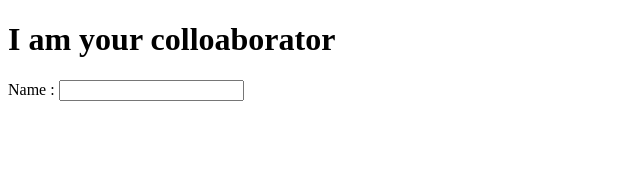
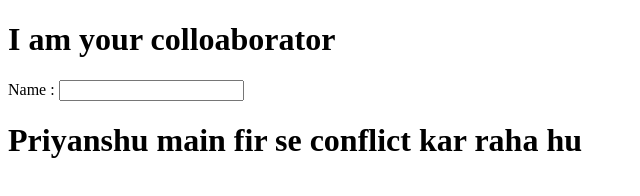
Before and after one commit to Codingguru1965/collab1, a plain HTML site: page index.html in a window 1280 px wide. Shown: the whole page, without its empty margins (0-640 px from the left). Drawn offline with Linux system fonts and the light colour scheme.

Commit message:
new change

```diff
--- a/index.html
+++ b/index.html
@@ -10,6 +10,7 @@
     <form action="">
         <label for="">Name : </label>
         <input type="text" name="" id="">
+        <h1>Priyanshu main fir se conflict kar raha hu</h1>
     </form>
 </body>
 </html>
```
